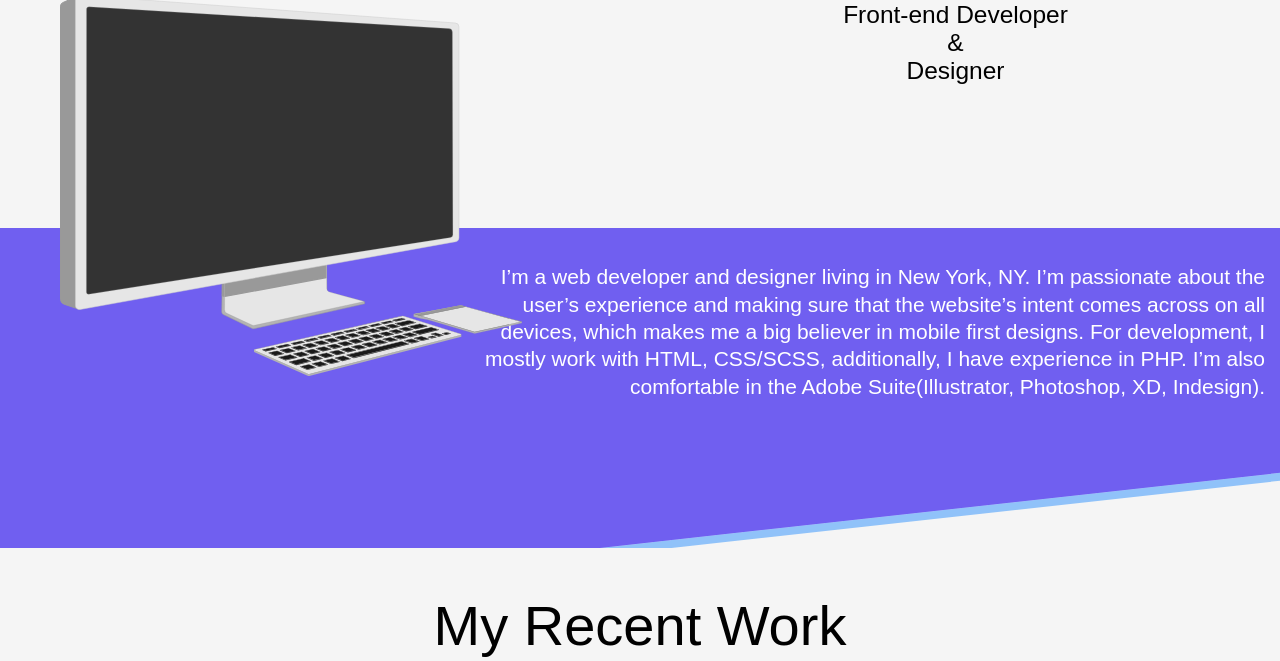
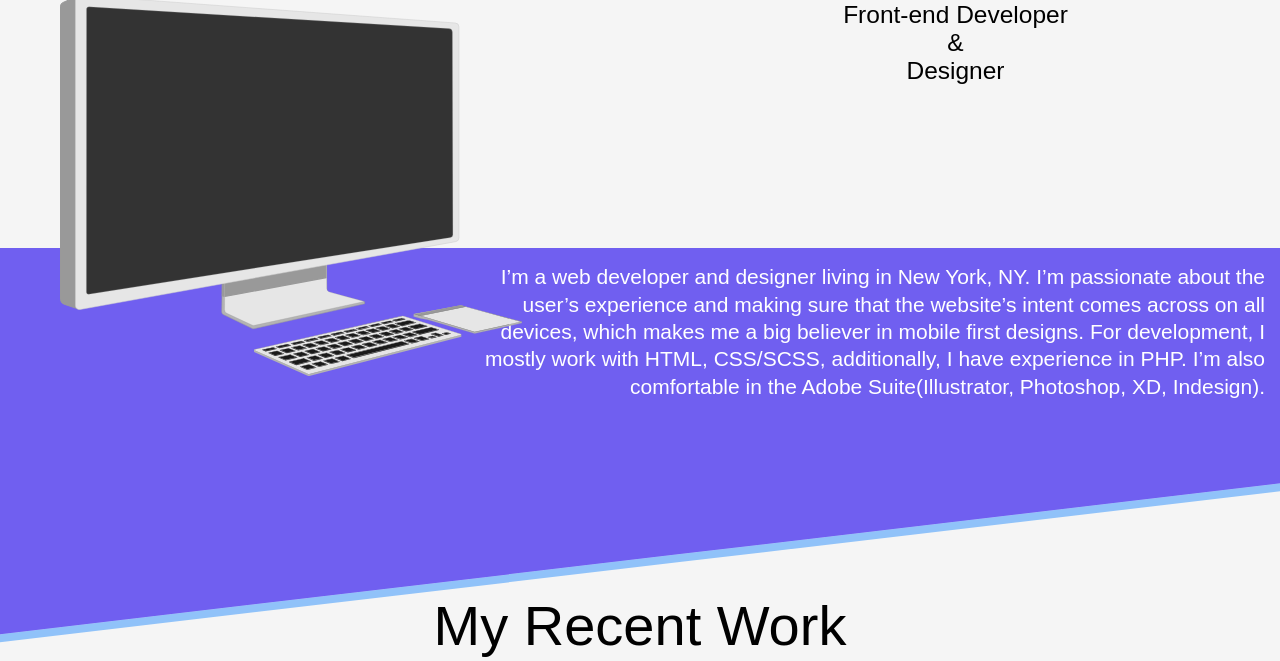
Before and after one commit to Davidi919/portfolio-redux, a plain HTML site: page build/index.html in a window 1280 px wide. Shown: the part 214-875 px from the top of the page. Drawn offline with Linux system fonts and the light colour scheme; a web font is replaced by a local one.

Commit message:
con bg svg's WIP

```diff
--- a/build/Style/style.css
+++ b/build/Style/style.css
@@ -184,6 +184,12 @@ a {
   box-shadow: none;
 }
 
+.svg_bg {
+  width: 100%;
+  position: absolute;
+  z-index: -1;
+}
+
 /*header sytling*/
 header {
   margin: 20px auto 70px auto;
@@ -203,7 +209,7 @@ header .header-cta {
 }
 
 #intro-wrapper {
-  background-color: whitesmoke;
+  background-color: transparent;
 }
 #intro-wrapper .intro_text {
   text-align: center;
@@ -237,7 +243,6 @@ header .header-cta {
 }
 
 .abt {
-  background-image: url("../Content/Images/content/abt_bg.svg");
   height: 300px;
   margin-top: -150px;
   padding-top: 20px;
--- a/build/Style/style.scss
+++ b/build/Style/style.scss
@@ -190,6 +190,11 @@ a {
     box-shadow: none;
   }
 }
+.svg_bg {
+  width: 100%;
+  position: absolute;
+  z-index: -1;
+}
 
 /*header sytling*/
 header {
@@ -211,7 +216,7 @@ header {
 }
 
 #intro-wrapper {
-  background-color: $bg-white;
+  background-color: transparent;
   .intro_text {
     text-align: center;
     position: absolute;
@@ -242,8 +247,6 @@ header {
   height: auto;
 }
 .abt {
-  // background-color: $primary-lav;
-  background-image: url("../Content/Images/content/abt_bg.svg");
   height: 300px;
   margin-top: -150px;
   padding-top: 20px;
--- a/build/index.html
+++ b/build/index.html
@@ -54,8 +54,11 @@
         </div>
         <div class="abt abt--bgColor">
           <div class="abt-wrapper">
-          <p class="abt__text">I’m a web developer and designer living in New York, NY. I’m passionate about the user’s experience and making sure that the website’s intent comes across on all devices, which makes me a big believer in mobile first designs. For development, I mostly work with HTML, CSS/SCSS, additionally, I have experience in PHP. I’m also comfortable in the Adobe Suite(Illustrator, Photoshop, XD, Indesign).
-          </p>
+            <p class="abt__text">I’m a web developer and designer living in New York, NY. I’m passionate about the user’s experience and making sure that the website’s intent comes across on all devices, which makes me a big believer in mobile first designs. For development, I mostly work with HTML, CSS/SCSS, additionally, I have experience in PHP. I’m also comfortable in the Adobe Suite(Illustrator, Photoshop, XD, Indesign).
+            </p>
+          </div>
+          <div class="abt_bg svg_bg">
+            <svg xmlns="http://www.w3.org/2000/svg" xmlns:xlink="http://www.w3.org/1999/xlink" width="100%" height="394.351" viewBox="0 0 1366 394.351" preserveAspectRatio="none" ><defs><filter id="a" x="0" y="0" width="1366" height="394.351" filterUnits="userSpaceOnUse"><feOffset dy="8" input="SourceAlpha"/><feGaussianBlur result="b"/><feFlood flood-color="#007aff" flood-opacity="0.412"/><feComposite operator="in" in2="b"/><feComposite in="SourceGraphic"/></filter></defs><g transform="matrix(1, 0, 0, 1, 0, 0)" filter="url(#a)"><path d="M0,0H1366V235.237L727.662,305.853,0,386.351Z" fill="#6f5ef0"/></g></svg>
           </div>
         </div>
       </div>
```
Also changed, not shown: 1 other file.
